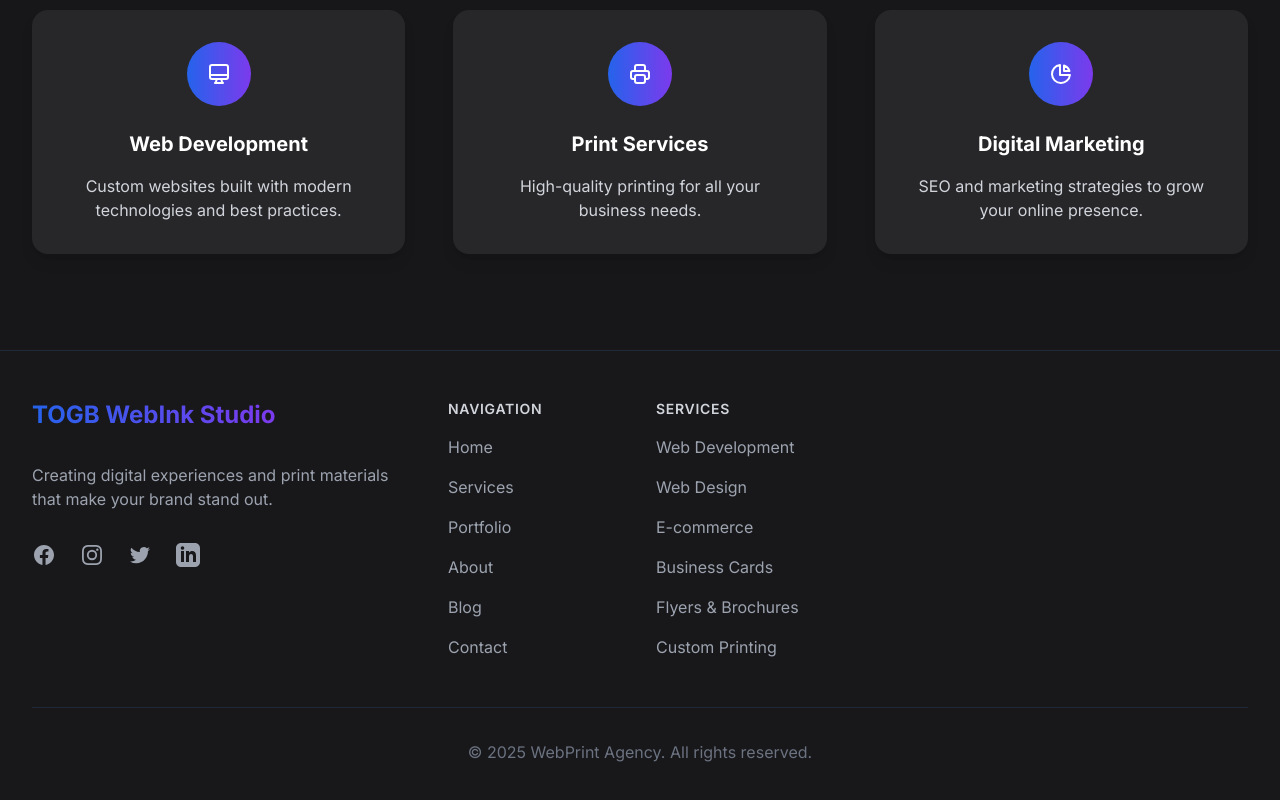
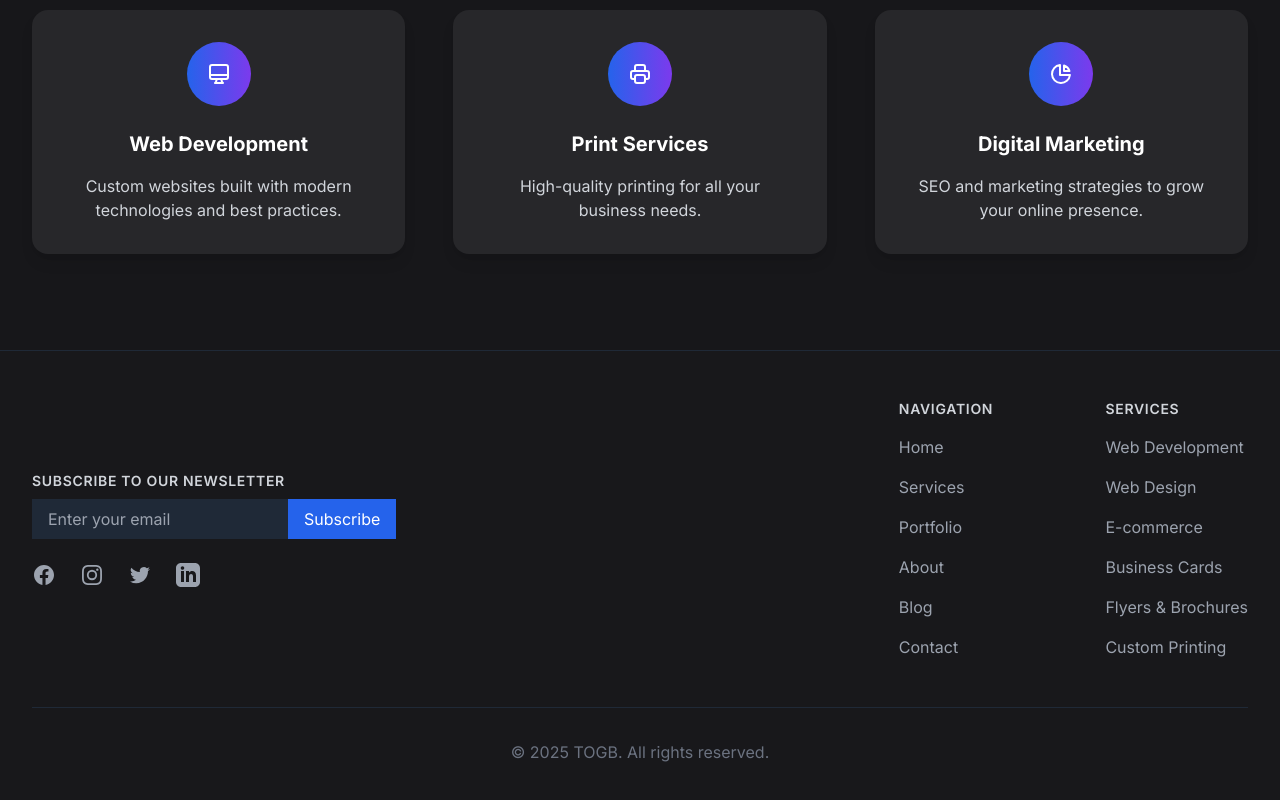
Before and after one commit to ETG1/TOGB-Agency, a Next.js app: page / in a window 1280 px wide. Shown: the part 1170-1970 px from the top of the page. Built offline with nearby package versions, Linux system fonts and the light colour scheme.

Commit message:
footer change

```diff
--- a/src/components/layout/Footer.tsx
+++ b/src/components/layout/Footer.tsx
@@ -1,5 +1,5 @@
-import Link from 'next/link';
-import React from 'react';
+import Link from "next/link";
+import React from "react";
 
 interface IconProps extends React.SVGProps<SVGSVGElement> {
   className?: string;
@@ -16,25 +16,25 @@ interface SocialNavigationItem extends NavigationItem {
 
 const navigation = {
   main: [
-    { name: 'Home', href: '/' },
-    { name: 'Services', href: '/services' },
-    { name: 'Portfolio', href: '/portfolio' },
-    { name: 'About', href: '/about' },
-    { name: 'Blog', href: '/blog' },
-    { name: 'Contact', href: '/contact' },
+    { name: "Home", href: "/" },
+    { name: "Services", href: "/services" },
+    { name: "Portfolio", href: "/portfolio" },
+    { name: "About", href: "/about" },
+    { name: "Blog", href: "/blog" },
+    { name: "Contact", href: "/contact" },
   ] as NavigationItem[],
   services: [
-    { name: 'Web Development', href: '/services#web-development' },
-    { name: 'Web Design', href: '/services#web-design' },
-    { name: 'E-commerce', href: '/services#e-commerce' },
-    { name: 'Business Cards', href: '/services#business-cards' },
-    { name: 'Flyers & Brochures', href: '/services#flyers-brochures' },
-    { name: 'Custom Printing', href: '/services#custom-printing' },
+    { name: "Web Development", href: "/services#web-development" },
+    { name: "Web Design", href: "/services#web-design" },
+    { name: "E-commerce", href: "/services#e-commerce" },
+    { name: "Business Cards", href: "/services#business-cards" },
+    { name: "Flyers & Brochures", href: "/services#flyers-brochures" },
+    { name: "Custom Printing", href: "/services#custom-printing" },
   ] as NavigationItem[],
   social: [
     {
-      name: 'Facebook',
-      href: '#',
+      name: "Facebook",
+      href: "#",
       icon: (props: IconProps) => (
         <svg fill="currentColor" viewBox="0 0 24 24" {...props}>
           <path
@@ -46,8 +46,8 @@ const navigation = {
       ),
     },
     {
-      name: 'Instagram',
-      href: '#',
+      name: "Instagram",
+      href: "#",
       icon: (props: IconProps) => (
         <svg fill="currentColor" viewBox="0 0 24 24" {...props}>
           <path
@@ -59,8 +59,8 @@ const navigation = {
       ),
     },
     {
-      name: 'Twitter',
-      href: '#',
+      name: "Twitter",
+      href: "#",
       icon: (props: IconProps) => (
         <svg fill="currentColor" viewBox="0 0 24 24" {...props}>
           <path d="M8.29 20.251c7.547 0 11.675-6.253 11.675-11.675 0-.178 0-.355-.012-.53A8.348 8.348 0 0022 5.92a8.19 8.19 0 01-2.357.646 4.118 4.118 0 001.804-2.27 8.224 8.224 0 01-2.605.996 4.107 4.107 0 00-6.993 3.743 11.65 11.65 0 01-8.457-4.287 4.106 4.106 0 001.27 5.477A4.072 4.072 0 012.8 9.713v.052a4.105 4.105 0 003.292 4.022 4.095 4.095 0 01-1.853.07 4.108 4.108 0 003.834 2.85A8.233 8.233 0 012 18.407a11.616 11.616 0 006.29 1.84" />
@@ -68,8 +68,8 @@ const navigation = {
       ),
     },
     {
-      name: 'LinkedIn',
-      href: '#',
+      name: "LinkedIn",
+      href: "#",
       icon: (props: IconProps) => (
         <svg fill="currentColor" viewBox="0 0 24 24" {...props}>
           <path
@@ -87,13 +87,31 @@ export default function Footer() {
   return (
     <footer className="bg-white dark:bg-zinc-900 border-t border-gray-200 dark:border-gray-800">
       <div className="max-w-7xl mx-auto py-12 px-4 sm:px-6 lg:px-8">
-        <div className="xl:grid xl:grid-cols-3 xl:gap-8">
-          <div className="space-y-8 xl:col-span-1">
-            <span className="text-2xl font-bold bg-gradient-to-r from-blue-600 to-violet-600 text-transparent bg-clip-text">TOGB WebInk Studio</span>
-            <p className="text-gray-500 dark:text-gray-400 text-base">
-              Creating digital experiences and print materials that make your brand stand out.
-            </p>
-            <div className="flex space-x-6">
+        <div className="flex flex-col xl:flex-row justify-between items-start xl:items-center gap-12 xl:gap-16">
+          {/* Left Section: Branding & Newsletter */}
+          <div className="space-y-4">
+            {/* Newsletter Section */}
+            <div>
+              <h3 className="text-sm font-semibold text-gray-400 dark:text-gray-300 tracking-wider uppercase">
+                Subscribe to our Newsletter
+              </h3>
+              <form className="mt-2 flex">
+                <input
+                  type="email"
+                  placeholder="Enter your email"
+                  className="px-4 py-2 w-64 rounded-l-md bg-gray-100 dark:bg-gray-800 text-gray-700 dark:text-white focus:outline-none focus:ring-2 focus:ring-blue-500"
+                />
+                <button
+                  type="submit"
+                  className="px-4 py-2 bg-blue-600 text-white rounded-r-md hover:bg-blue-700 transition"
+                >
+                  Subscribe
+                </button>
+              </form>
+            </div>
+
+            {/* Social Links */}
+            <div className="flex space-x-6 pt-2">
               {navigation.social.map((item) => (
                 <a
                   key={item.name}
@@ -106,9 +124,10 @@ export default function Footer() {
               ))}
             </div>
           </div>
-          <div className="mt-12 grid grid-cols-2 gap-8 xl:mt-0 xl:col-span-2">
-            <div className="md:grid md:grid-cols-2 md:gap-8">
-              <div className="">
+
+          {/* Right Section: Navigation Links */}
+          <div className="grid grid-cols-2 gap-8 xl:gap-16">
+            <div>
               <h3 className="text-sm font-semibold text-gray-400 dark:text-gray-300 tracking-wider uppercase">
                 Navigation
               </h3>
@@ -125,7 +144,7 @@ export default function Footer() {
                 ))}
               </ul>
             </div>
-              <div className="mt-12 md:mt-0">
+            <div>
               <h3 className="text-sm font-semibold text-gray-400 dark:text-gray-300 tracking-wider uppercase">
                 Services
               </h3>
@@ -144,10 +163,10 @@ export default function Footer() {
             </div>
           </div>
         </div>
-        </div>
+
         <div className="mt-12 border-t border-gray-200 dark:border-gray-800 pt-8">
           <p className="text-base text-gray-400 dark:text-gray-500 xl:text-center">
-            &copy; {new Date().getFullYear()} WebPrint Agency. All rights reserved.
+            &copy; {new Date().getFullYear()} TOGB. All rights reserved.
           </p>
         </div>
       </div>
```
Lines whose indentation alone changed are shown as unchanged.
